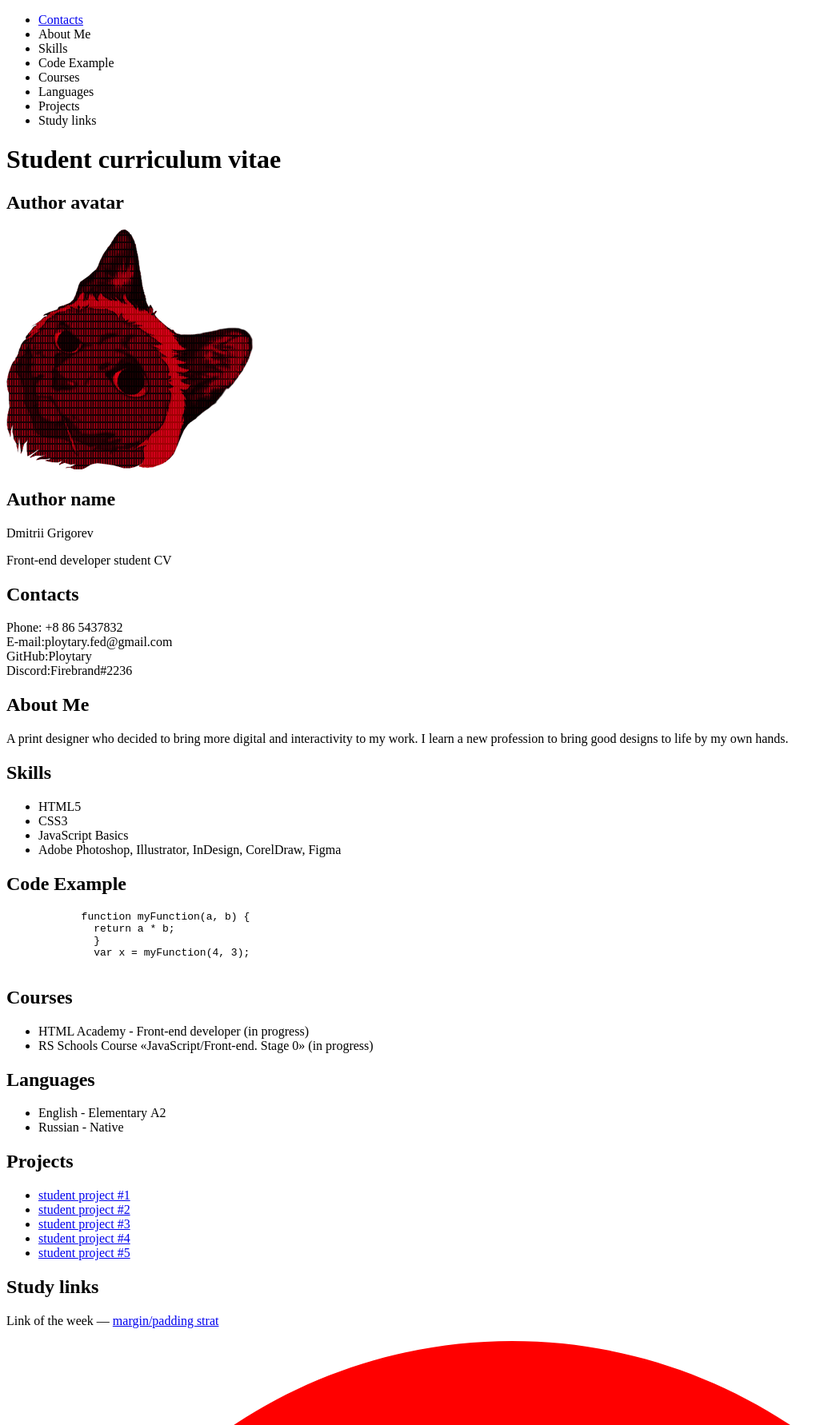
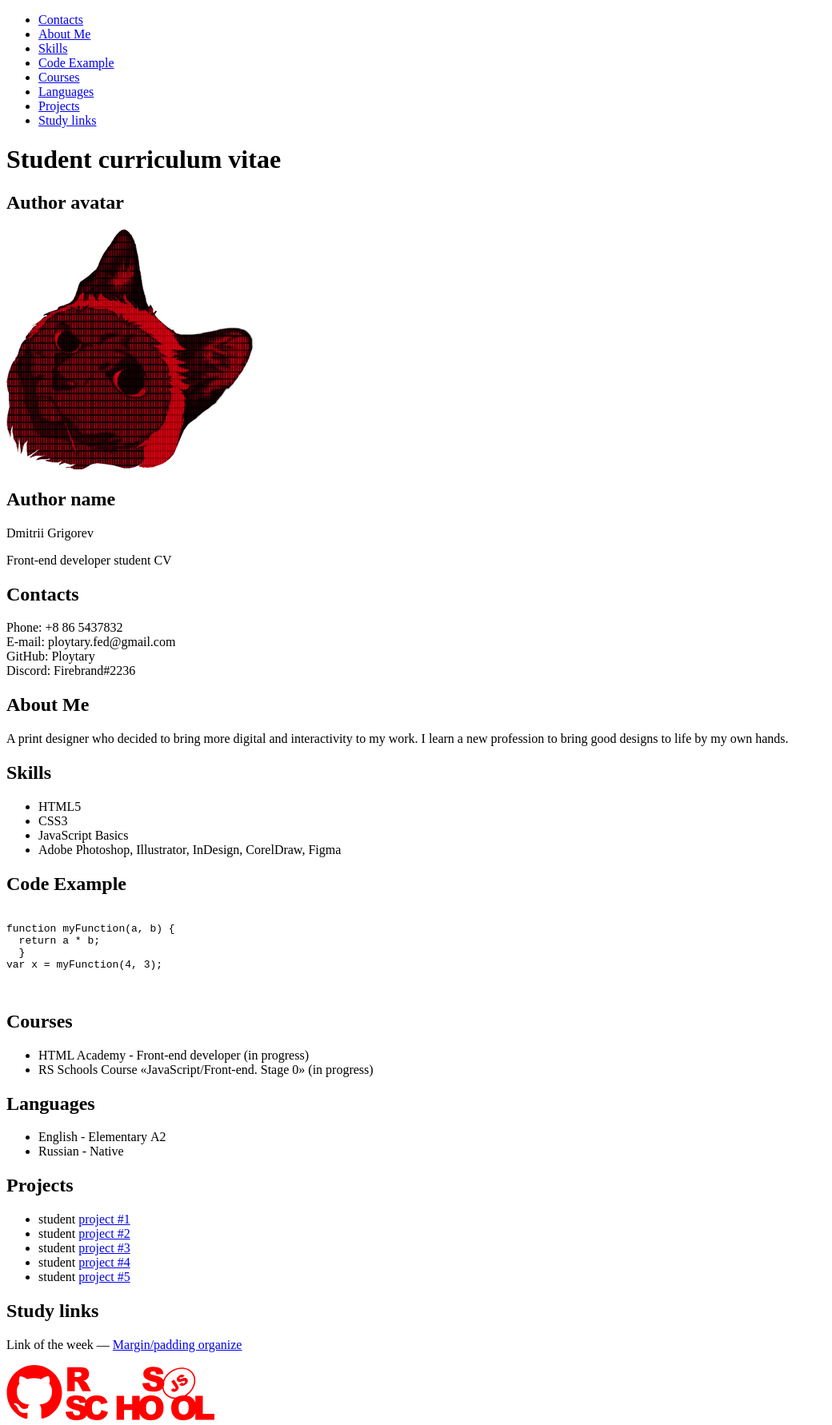
Before and after one commit to Ploytary/rsschool-cv, a plain HTML site: page index.html in a window 1280 px wide. Shown: the top 1782 px of the page at 80% size, without its empty margins (0-1040 px from the left). Drawn offline with Linux system fonts and the light colour scheme.

Commit message:
feat: add Pseudo-elements to markup fix content

```diff
--- a/index.html
+++ b/index.html
@@ -3,6 +3,7 @@
 <head>
   <meta charset="UTF-8">
   <meta name="viewport" content="width=device-width, initial-scale=1.0">
+  <link href="css/style.css" rel="stylesheet">
   <title>RS School CV HTML Task</title>
 </head>
 
@@ -11,45 +12,45 @@
       <nav class="page-navigation">
         <ul class="navigation-list">
           <li class="navigation-item"><a class="navigation-link" href="#contacts">Contacts</a></li>
-          <li class="navigation-item"><a class="navigation-link" href="#about-me"></a>About Me</a></li>
-          <li class="navigation-item"><a class="navigation-link" href="#skills"></a>Skills</a></li>
-          <li class="navigation-item"><a class="navigation-link" href="#code-example"></a>Code Example</a></li>
-          <li class="navigation-item"><a class="navigation-link" href="#courses"></a>Courses</a></li>
-          <li class="navigation-item"><a class="navigation-link" href="#languages"></a>Languages</a></li>
-          <li class="navigation-item"><a class="navigation-link" href="#projects"></a>Projects</a></li>
-          <li class="navigation-item"><a class="navigation-link" href="#study-links"></a>Study links</a></li>
+          <li class="navigation-item"><a class="navigation-link" href="#about-me">About Me</a></li>
+          <li class="navigation-item"><a class="navigation-link" href="#skills">Skills</a></li>
+          <li class="navigation-item"><a class="navigation-link" href="#code-example">Code Example</a></li>
+          <li class="navigation-item"><a class="navigation-link" href="#courses">Courses</a></li>
+          <li class="navigation-item"><a class="navigation-link" href="#languages">Languages</a></li>
+          <li class="navigation-item"><a class="navigation-link" href="#projects">Projects</a></li>
+          <li class="navigation-item"><a class="navigation-link" href="#study-links">Study links</a></li>
         </ul>
       </nav>
   </header>
 
   <main>
       <h1 class="visually-hidden">Student curriculum vitae</h1>
-      <section class="cv-section image-section">
+      <section class="cv-section image-section ">
         <h2 class="section-title visually-hidden">Author avatar</h2>
         <img src="img/pic-author.png" alt="Author avatar" width="309" height="300">
       </section>
       <section class="cv-section author-name-section">
         <h2 class="section-title visually-hidden">Author name</h2>
-        <p class="section-description author-name-title">Dmitrii Grigorev</p>
+        <p class="section-description author-name-title"><span>D</span>mitrii <span>G</span>rigorev</p>
         <p class="section-description author-name-subtitle">Front-end developer student CV</p>
       </section>
-      <section class="cv-section">
+      <section class="cv-section counter">
         <h2 class="section-title" id="contacts">Contacts</h2>
         <p class="section-description">
-          <span>Phone:</span> +8 86 5437832<br>
-          <span>E-mail:</span>ploytary.fed@gmail.com<br>
-          <span>GitHub:</span>Ploytary<br>
-          <span>Discord:</span>Firebrand#2236<br>
+          <span>Phone: </span> +8 86 5437832<br>
+          <span>E-mail: </span>ploytary.fed@gmail.com<br>
+          <span>GitHub: </span>Ploytary<br>
+          <span>Discord: </span>Firebrand#2236<br>
         </p>
       </section>
-      <section class="cv-section" id="about-me">
+      <section class="cv-section counter" id="about-me">
         <h2 class="section-title">About Me</h2>
         <p class="section-description">
           A print designer who decided to bring more digital and interactivity to my work.
           I learn a new profession to bring good designs to life by my own hands.
         </p>
       </section>
-      <section class="cv-section" id="skills">
+      <section class="cv-section counter" id="skills">
         <h2 class="section-title">Skills</h2>
         <ul class="skill-list">
           <li class="skill-list-item">HTML5</li>
@@ -58,52 +59,50 @@
           <li class="skill-list-item">Adobe Photoshop, Illustrator, InDesign, CorelDraw, Figma</li>
         </ul>
       </section>
-      <section class="cv-section" id="code-example">
+      <section class="cv-section counter" id="code-example">
         <h2 class="section-title">Code Example</h2>
-        <p class="section-description">
-          <pre>
-            function myFunction(a, b) {
-              return a * b;
-              }
-              var x = myFunction(4, 3);
-          </pre>
-        </p>
+        <pre class="section-description">
+          <code>
+function myFunction(a, b) {
+  return a * b;
+  }
+var x = myFunction(4, 3);
+          </code>
+        </pre>
       </section>
-      <section class="cv-section" id="courses">
+      <section class="cv-section counter" id="courses">
         <h2 class="section-title">Courses</h2>
         <ul class="courses-list">
           <li class="courses-list-item">HTML Academy - Front-end developer (in progress)</li>
           <li class="courses-list-item">RS Schools Course «JavaScript/Front-end. Stage 0» (in progress)</li>
         </ul>
       </section>
-      <section class="cv-section" id="languages">
+      <section class="cv-section counter" id="languages">
         <h2 class="section-title">Languages</h2>
         <ul class="lang-list">
           <li class="lang-list-item">English - Elementary А2</li>
           <li class="lang-list-item">Russian - Native</li>
         </ul>
       </section>
-      <section class="cv-section" id="projects">
+      <section class="cv-section counter" id="projects">
         <h2 class="section-title">Projects</h2>
         <ul class="projects-list">
-          <li class="projects-list-item"><a href="#" class="project-link">student project #1</a></li>
-          <li class="projects-list-item"><a href="#" class="project-link">student project #2</a></li>
-          <li class="projects-list-item"><a href="#" class="project-link">student project #3</a></li>
-          <li class="projects-list-item"><a href="#" class="project-link">student project #4</a></li>
-          <li class="projects-list-item"><a href="#" class="project-link">student project #5</a></li>
+          <li class="projects-list-item">student <a class="projects-list-link" href="#">project #1</a></li>
+          <li class="projects-list-item">student <a class="projects-list-link" href="#">project #2</a></li>
+          <li class="projects-list-item">student <a class="projects-list-link" href="#">project #3</a></li>
+          <li class="projects-list-item">student <a class="projects-list-link" href="#">project #4</a></li>
+          <li class="projects-list-item">student <a class="projects-list-link" href="#">project #5</a></li>
         </ul>
       </section>
-      <section class="cv-section" id="study-links">
+      <section class="cv-section counter" id="study-links">
         <h2 class="section-title">Study links</h2>
-        <p class="section-description">Link of the week — <a href="https://habr.com/ru/post/340420">margin/padding strat</a></p>
+        <p class="section-description">Link of the week — <a class="study-link" href="https://habr.com/ru/post/340420">Margin/padding organize</a></p>
       </section>
   </main>
 
   <footer class="page-footer">
-      <div class="container">
-        <a><img src="img/logo-github.svg" alt="git-hub link"></a>
-        <a><img src="img/logo-rs_school_js_red.svg" alt="RS School course link"></a>
-      </div>
+        <a href="https://github.com/Ploytary"><img src="img/logo-github.svg" alt="git-hub link" width="70" height="69"></a>
+        <a href="https://rs.school/js-stage0/"><img src="img/logo-rs_school_js_red.svg" alt="RS School course link" width="auto" height="69"></a>
   </footer>
 </body>
 </html>
```
